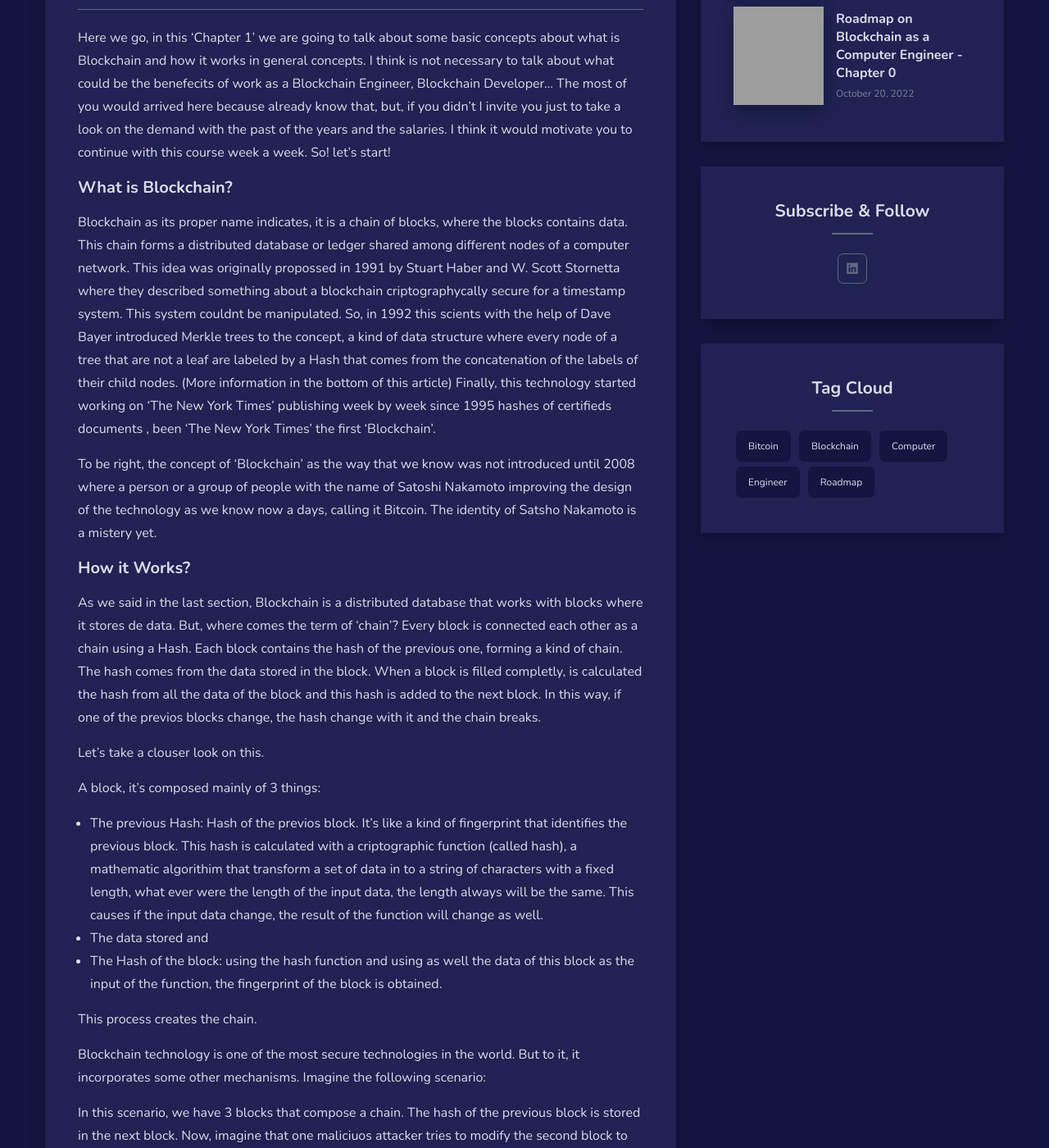
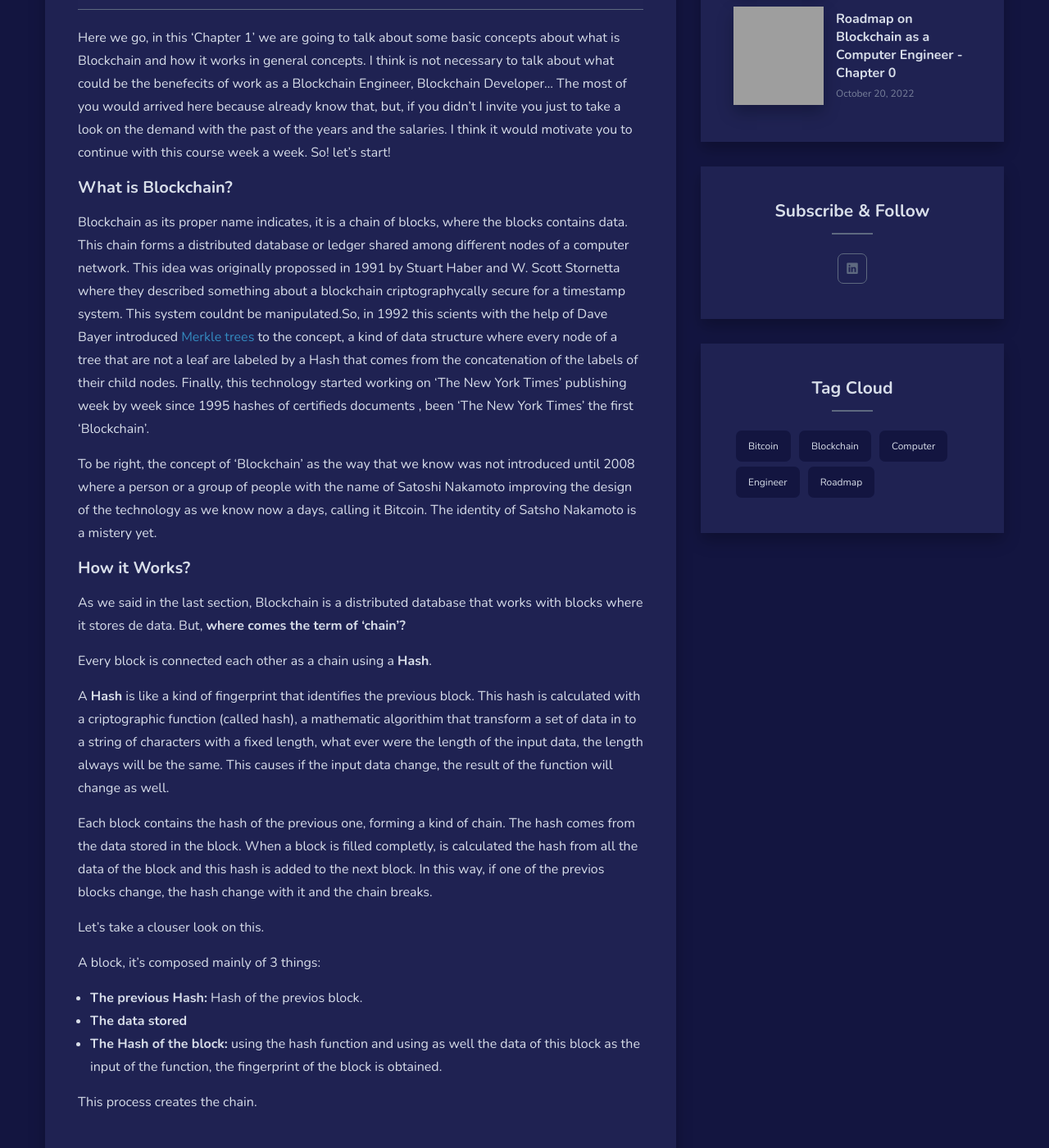
Before and after one commit to JavierPorron/javierporron.github.io, a Jekyll site: the page built from _posts/2022-10-24-roadmap-blockchain-1.markdown, in a window 1280 px wide and 1400 px high, scrolled down 962 px. Shown: the whole window at 82% size. Built offline with Jekyll 4.4.1, drawn with Linux system fonts in a browser that asks for light colours; nearby versions of some CDN libraries; some of the changed text lies outside the part shown; grey boxes are pictures that could not be loaded.

Commit message:
modify chapter 1

```diff
--- a/_posts/2022-10-24-roadmap-blockchain-1.markdown
+++ b/_posts/2022-10-24-roadmap-blockchain-1.markdown
@@ -12,32 +12,39 @@
 
 #### What is Blockchain?
 Blockchain as its proper name indicates, it is a chain of blocks, where the blocks contains  data. This chain forms a distributed database or ledger shared among different nodes of a computer network.
-This idea was originally propossed in 1991 by Stuart Haber and W. Scott Stornetta where they described something about a blockchain criptographycally secure for a timestamp system. This system couldnt be manipulated.
-So, in 1992 this scients with the help of Dave Bayer introduced Merkle trees to the concept, a kind of data structure where every node of a tree that are not a leaf are labeled by a Hash that comes from the concatenation of the labels of their child nodes. (More information in the bottom of this article)
-Finally, this technology started working on 'The New York Times' publishing week by week since 1995 hashes of certifieds documents , been 'The New York Times' the first 'Blockchain'.
+This idea was originally propossed in 1991 by Stuart Haber and W. Scott Stornetta where they described something about a blockchain criptographycally secure for a timestamp system. This system couldnt be manipulated.So, in 1992 this scients with the help of Dave Bayer introduced [Merkle trees](https://en.wikipedia.org/wiki/Merkle_tree) to the concept, a kind of data structure where every node of a tree that are not a leaf are labeled by a Hash that comes from the concatenation of the labels of their child nodes. Finally, this technology started working on 'The New York Times' publishing week by week since 1995 hashes of certifieds documents , been 'The New York Times' the first 'Blockchain'.
 
 To be right, the concept of 'Blockchain' as the way that we know was not introduced until 2008 where a person or a group of people with the name of Satoshi Nakamoto improving the design of the technology as we know now a days, calling it Bitcoin. The identity of Satsho Nakamoto is a mistery yet.
 
 #### How it Works?
-As we said in the last section, Blockchain is a distributed database that works with blocks where it stores de data. But, where comes the term of 'chain'?
-Every block is connected each other as a chain using a Hash. Each block contains the hash of the previous one, forming a kind of chain.
+As we said in the last section, Blockchain is a distributed database that works with blocks where it stores de data. But, **where comes the term of 'chain'?**
+
+Every block is connected each other as a chain using a **Hash**.
+
+A **Hash** is like a kind of fingerprint that identifies the previous block. This hash is calculated with a criptographic function (called hash), a mathematic algorithim that transform a set of data in to a string of characters with a fixed length, what ever were the length of the input data, the length always will be the same. This causes if the input data change, the result of the function will change as well.
+
+Each block contains the hash of the previous one, forming a kind of chain.
 The hash comes from the data stored in the block. When a block is filled completly, is calculated the hash from all the data of the block and this hash is added to the next block. In this way, if one of the previos blocks change, the hash change with it and the chain breaks.
 
 Let's take a clouser look on this.
 
 A block, it's composed mainly of 3 things:
-* The previous Hash: Hash of the previos block. It's like a kind of fingerprint that identifies the previous block. This hash is calculated with a criptographic function (called hash), a mathematic algorithim that transform a set of data in to a string of characters with a fixed length, what ever were the length of the input data, the length always will be the same. This causes if the input data change, the result of the function will change as well.
-* The data stored and
-* The Hash of the block: using the hash function and using as well the data of this block as the input of the function, the fingerprint of the block is obtained.
+* **The previous Hash:** Hash of the previos block.
+* **The data stored**
+* **The Hash of the block:** using the hash function and using as well the data of this block as the input of the function, the fingerprint of the block is obtained.
 
 This process creates the chain.
 
-Blockchain technology is one of the most secure technologies in the world. But to it, it incorporates some other mechanisms. Imagine the following scenario:
+<br> </br>
+**Blockchain technology is one of the most secure technologies in the world.** But to it incorporates some other mechanisms.
+
+Imagine the following scenario:
 
 In this scenario, we have 3 blocks that compose a chain. The hash of the previous block is stored in the next block.
+
 Now, imagine that one maliciuos attacker tries to modify the second block to his benefit. The hash of the second block would change and will not match with the hash stored in the next block, so the chain will breaks.
 
-This scenario, from part of the malicious attacker could be fixed recalculating all the following hashes of the blockchain, something relatively easy for today's computers. To avoid this, blockchain have consensus mechanisms, that makes harder to a malicious attacker recalculate all the following hashes on a blockchain. (we will talk deeply about this in the following posts)
+This scenario, from part of the malicious attacker could be fixed recalculating all the following hashes of the blockchain, something relatively easy for today's computers. To avoid this, blockchain have **consensus mechanisms**, that makes harder to a malicious attacker recalculate all the following hashes on a blockchain. (We will talk deeply about this in the following posts)
 
 Blockchain network its a P2P network, where all the nodes of the network has an exact replica of the database.
 In this way, if someone modifies a block in the blockchain that he stores, the other networks will know that the blockchain has been violated and they will reject that block.
```
